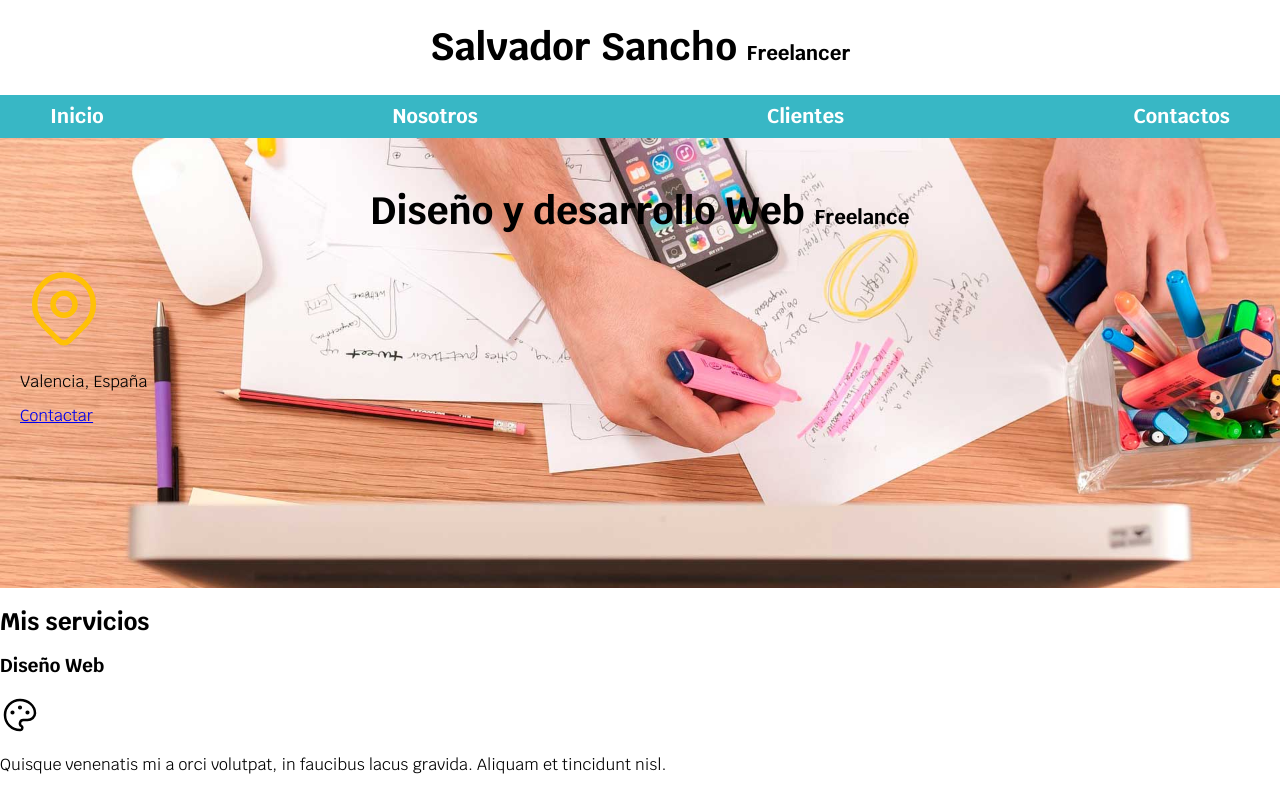
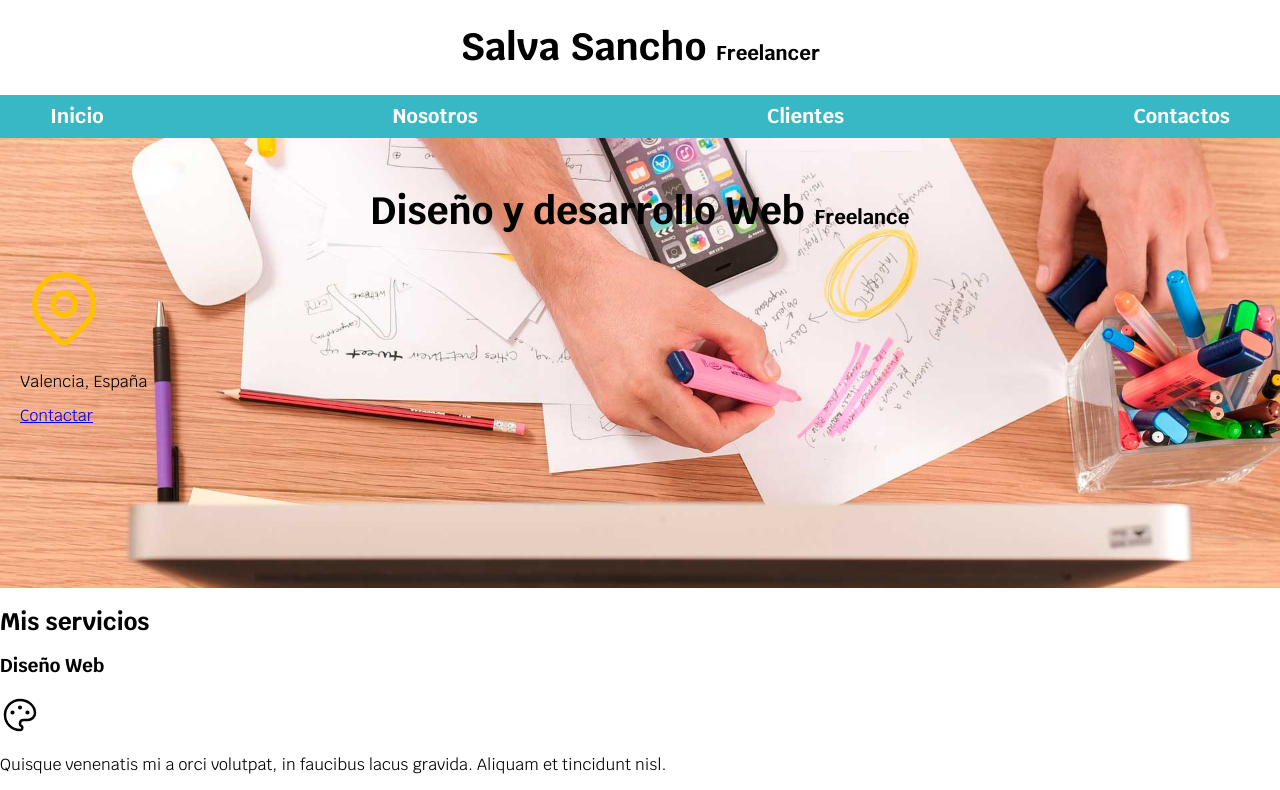
Before and after one commit to Vorete/Web, a plain HTML site: page index.html in a window 1280 px wide. Shown: the top 790 px of the page. Drawn offline with Linux system fonts and the light colour scheme.

Commit message:
Cambio nombre

```diff
--- a/index.html
+++ b/index.html
@@ -13,7 +13,7 @@
 </head>
 <body>
     <header>
-        <h1 class="titulo">Salvador Sancho <span>Freelancer</span></h1>
+        <h1 class="titulo">Salva Sancho <span>Freelancer</span></h1>
     </header>
 
     <div class="nav-bg">
@@ -29,7 +29,7 @@
         <div class="contenido-hero">
             <h2 class="titulo">Diseño y desarrollo Web <span>Freelance</span></h2>
 
-        <svg xmlns="http://www.w3.org/2000/svg" class="icon icon-tabler icon-tabler-map-pin" width="88" height="88" viewBox="0 0 24 24" stroke-width="1.5" stroke="#FFC107" fill="none" stroke-linecap="round" stroke-linejoin="round">
+            <svg xmlns="http://www.w3.org/2000/svg" class="icon icon-tabler icon-tabler-map-pin" width="88" height="88" viewBox="0 0 24 24" stroke-width="1.5" stroke="#FFC107" fill="none" stroke-linecap="round" stroke-linejoin="round">
             <path stroke="none" d="M0 0h24v24H0z" fill="none"/>
             <circle cx="12" cy="11" r="3" />
             <path d="M17.657 16.657l-4.243 4.243a2 2 0 0 1 -2.827 0l-4.244 -4.243a8 8 0 1 1 11.314 0z" />
```
